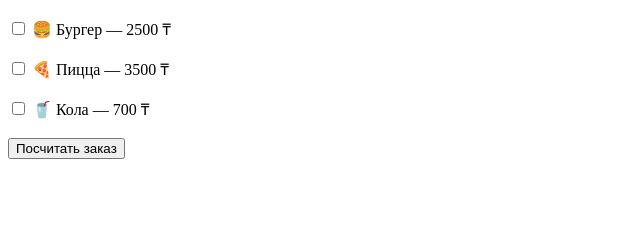
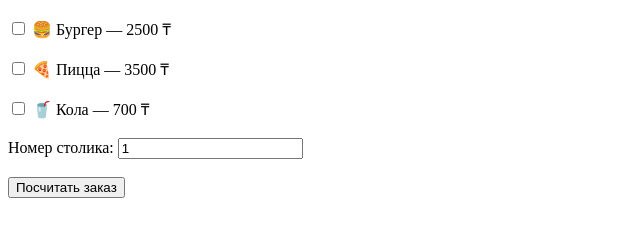
Before and after one commit to TheBratOk/qr---menu, a plain HTML site: page index.html in a window 1280 px wide. Shown: the part 48-284 px from the top of the page, without its empty margins (0-640 px from the left). Drawn offline with Linux system fonts and the light colour scheme.

Commit message:
Update index.html

```diff
--- a/index.html
+++ b/index.html
@@ -18,6 +18,12 @@
 <input type="checkbox" id="cola">
 🥤 Кола — 700 ₸
 </label>
+
+<br><br>
+
+Номер столика:
+
+<input type="number" id="table" value="1">
 
 <br><br>
 
```
